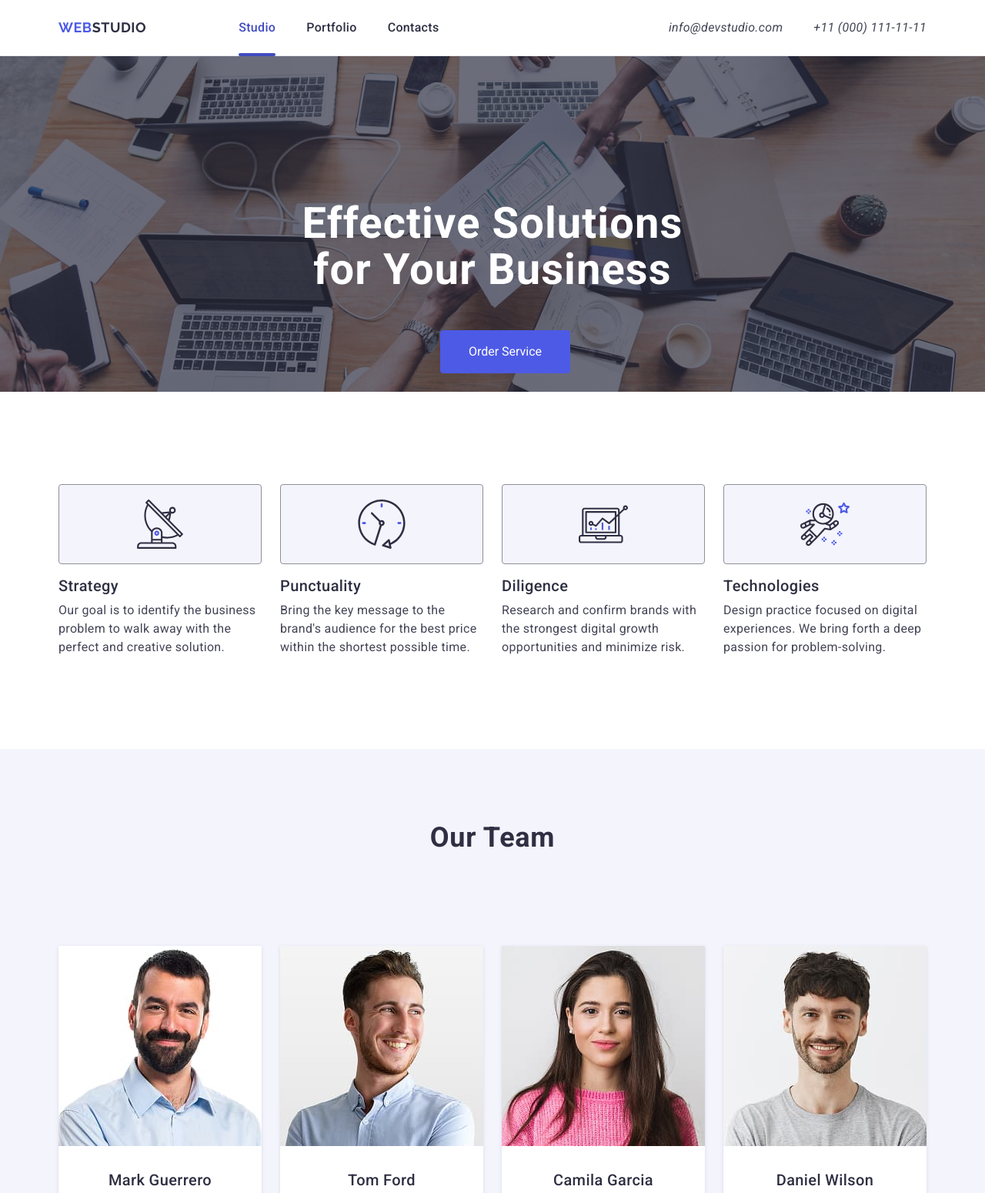
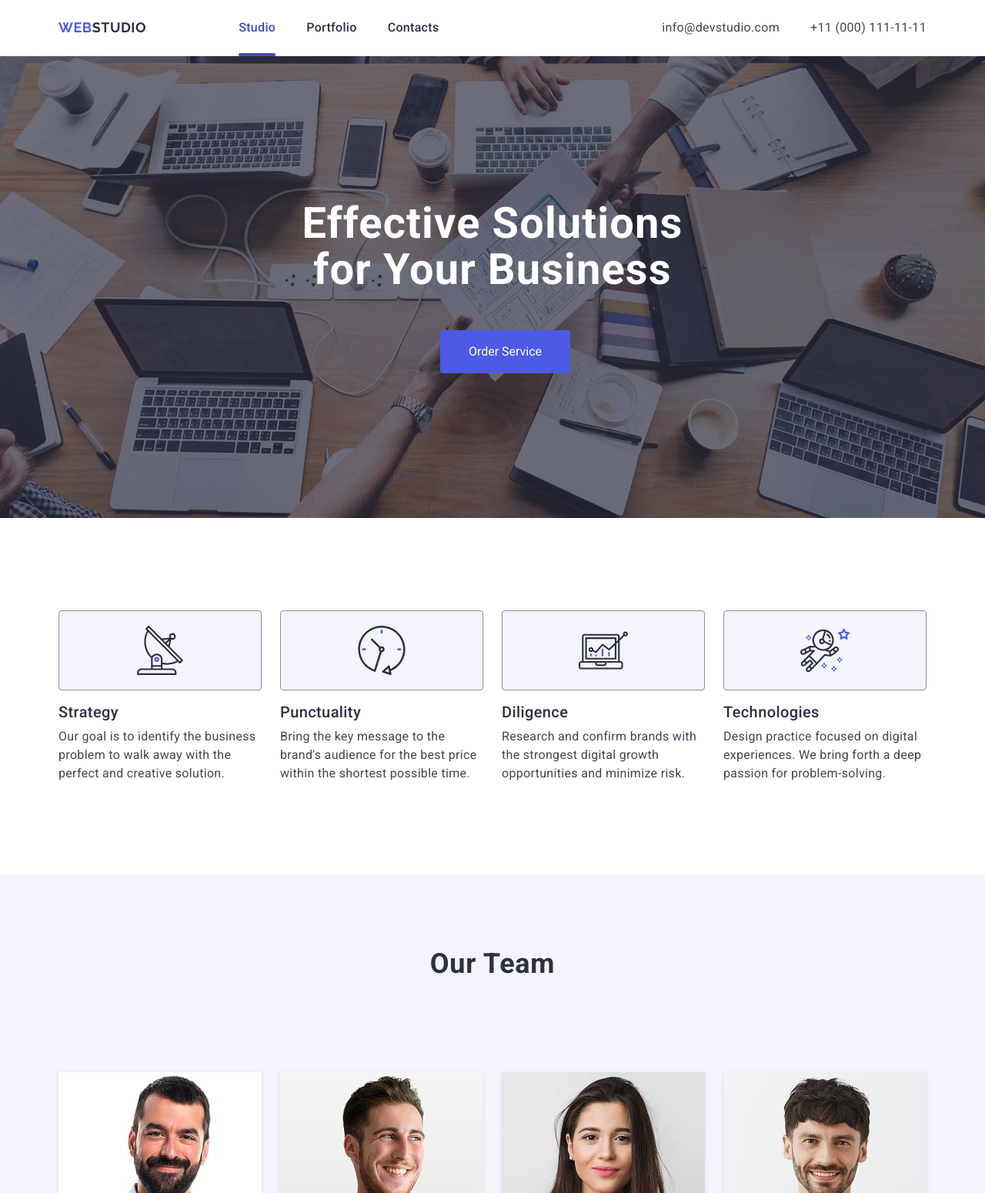
Before and after one commit to Oksana-gu/Oksana-gu-goit-markup-hw-06, a plain HTML site: page index.html in a window 1280 px wide. Shown: the top 1550 px of the page at 77% size. Drawn offline with nearby package versions, Linux system fonts and the light colour scheme.

Commit message:
add index file

```diff
--- a/css/styles.css
+++ b/css/styles.css
@@ -170,6 +170,7 @@ display: none;
             color: #434455;
             text-decoration: none;
             cursor: pointer;
+            font-style: normal;
             transition: color 250ms cubic-bezier(0.4, 0, 0.2, 1);
         }
 }
@@ -345,11 +346,11 @@ display: none;
 }
 
 .onesection {
-    padding: 72px 0;
+    padding-bottom: 72px;
+    padding-top: 72px;
     background-image: linear-gradient(rgba(46, 47, 66, 0.7), rgba(46, 47, 66, 0.7)),
         url(../images/Dark-bgmb1x.jpg);
     background-size: cover;
-    max-width: 1440px;
     background-repeat: no-repeat;
     background-position: center;
 }
@@ -376,7 +377,6 @@ display: none;
     line-height: 1.5;
     letter-spacing: 0.04em;
     background-color: #4D5AE5;
-
 }
 
 .onesection-button {
@@ -390,13 +390,12 @@ display: none;
     margin-left: 59px;
     display: block;
     border: none;
-    margin-top: 48px;
     transition: background-color 250ms cubic-bezier(0.4, 0, 0.2, 1);
 }
     @media screen and (min-width: 768px) {
       .onesection {
-        height: 436px;
-        padding: 0;
+        padding-bottom: 112px;
+        padding-top: 112px;
         background-image: linear-gradient(rgba(46, 47, 66, 0.7), rgba(46, 47, 66, 0.7)),
             url(../images/Dark-bgpl1x.jpg);
     }
@@ -405,24 +404,25 @@ display: none;
                 background-image: linear-gradient(rgba(46, 47, 66, 0.7), rgba(46, 47, 66, 0.7)) url(../images/Dark-bgpl2x.jpg);
             }
         }
-    .onesection-title {
+       .onesection-title {
         font-size: 56px;
         line-height: 1.07;
         margin: 0 120px;
-        padding-top: 112px;
         padding-bottom: 36px;
     }
 
-    .onesection-button {
-        margin: 0 284px 112px 284px;
+        .onesection-button {
+        margin: 0 284px;
     }
 }
 
 @media screen and (min-width: 1158px) {
-    .onesection {
+       .onesection {
             background-image: linear-gradient(rgba(46, 47, 66, 0.7), rgba(46, 47, 66, 0.7)),
                 url(../images/people-office1х.jpg);
             max-width: 1440px;
+            padding-bottom: 188px;
+            padding-top: 188px;
         }
     @media (min-resolution: 192dpi) {
         .onesection {
@@ -433,7 +433,6 @@ display: none;
         .onesection-title {
             box-sizing: border-box;
             max-width: 496px;
-            padding-top: 188px;
             padding-bottom: 48px;
             margin: 0 auto;
         }
@@ -519,7 +518,8 @@ display: none;
     .twosection-ull {
         flex-direction: row;
         flex-wrap: wrap;
-        gap: 24px;
+        row-gap: 64px;
+        column-gap: 24px;
     }
 
     .twosection-lii {
@@ -645,7 +645,8 @@ display: none;
             flex-wrap: wrap;
             align-items: center;
             justify-content: center;
-            gap: 24px;
+            row-gap: 64px;
+            column-gap: 24px;
         }
 }
 @media screen and (min-width: 1158px) {
@@ -730,7 +731,8 @@ display: none;
             display: flex;
             flex-direction: row;
             flex-wrap: wrap;
-            gap: 24px;
+            row-gap: 72px;
+            column-gap: 24px;
         }
         .foursection-lii {
             width: 356px;
```
